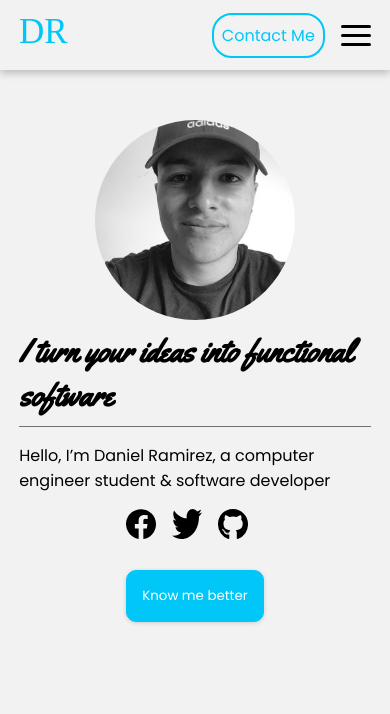
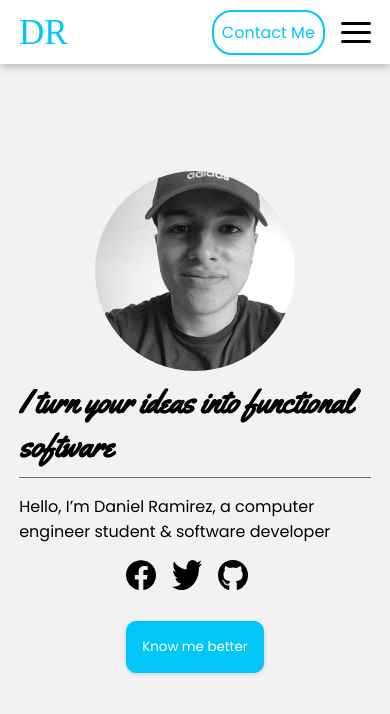
Before and after one commit to ditu474/personal-webpage, an Angular app: page / in a window 390 px wide. Shown: the top 714 px of the page. Built offline with nearby package versions, Linux system fonts and the light colour scheme.

Commit message:
feat: Added Mobile Menu

```diff
--- a/src/app/hero/hero.component.css
+++ b/src/app/hero/hero.component.css
@@ -1,5 +1,4 @@
 #hero {
-  margin-top: 50px;
   display: flex;
   flex-direction: column;
   align-items: center;
--- a/src/app/hero/hero.component.html
+++ b/src/app/hero/hero.component.html
@@ -1,4 +1,4 @@
-<div id="hero" class="container">
+<section id="hero" class="container">
   <img
     src="assets/images/me.svg"
     alt="profile picture"
@@ -20,4 +20,4 @@
     /></a>
   </div>
   <button class="primary-button">Know me better</button>
-</div>
+</section>
--- a/src/app/toolbar/toolbar.component.css
+++ b/src/app/toolbar/toolbar.component.css
@@ -1,6 +1,18 @@
+#toolbar {
+  position: fixed;
+  top: 0;
+  left: 0;
+  width: 100%;
+}
+
 .navbar {
   box-shadow: rgba(0, 0, 0, 0.24) 0px 3px 8px;
-  height: 4.4rem;
+  height: 4rem;
+  background-color: white;
+}
+
+.logo > img {
+  display: block;
 }
 
 .menu {
@@ -27,3 +39,38 @@
   color: white;
   background-color: #00c7f7;
 }
+
+.mobile-menu-icon:hover {
+  cursor: pointer;
+}
+
+.mobile-menu {
+  text-align: center;
+  background-color: rgba(0, 0, 0, 0.4);
+}
+
+.mobile-menu > ul {
+  margin: 0;
+  padding: 0;
+}
+
+.mobile-menu-item {
+  list-style: none;
+}
+
+.mobile-menu-item > a {
+  text-decoration: none;
+  display: block;
+  color: white;
+  padding: 0.3em 0;
+}
+
+.mobile-menu-item > a:hover {
+  background-color: rgba(0, 0, 0, 0.5);
+}
+
+@media (max-width: 280px) {
+  .primary-nav-el {
+    font-size: 0.8em;
+  }
+}
--- a/src/app/toolbar/toolbar.component.html
+++ b/src/app/toolbar/toolbar.component.html
@@ -1,8 +1,24 @@
-<div class="navbar">
-  <div class="container menu">
-    <a href="#hero"><img src="assets/icons/logo.svg" alt="logo" /></a>
-    <div class="spacer"></div>
-    <a href="#" class="primary-nav-el">Contact Me</a>
-    <img src="assets/icons/menu.svg" alt="menu" />
+<div id="toolbar">
+  <div class="navbar">
+    <div class="container menu">
+      <a href="#hero" class="logo"
+        ><img src="assets/icons/logo.svg" alt="logo"
+      /></a>
+      <div class="spacer"></div>
+      <a href="#contact" class="primary-nav-el">Contact Me</a>
+      <img
+        src="assets/icons/menu.svg"
+        alt="menu"
+        class="mobile-menu-icon"
+        (click)="mobileMenuHandler()"
+      />
+    </div>
+  </div>
+  <div class="mobile-menu" *ngIf="showMobileMenu">
+    <ul (click)="mobileMenuHandler()">
+      <li class="mobile-menu-item"><a href="#hero">Home</a></li>
+      <li class="mobile-menu-item"><a href="#about">About</a></li>
+      <li class="mobile-menu-item"><a href="#projects">Projects</a></li>
+    </ul>
   </div>
 </div>
--- a/src/app/toolbar/toolbar.component.ts
+++ b/src/app/toolbar/toolbar.component.ts
@@ -3,13 +3,16 @@ import { Component, OnInit } from '@angular/core';
 @Component({
   selector: 'app-toolbar',
   templateUrl: './toolbar.component.html',
-  styleUrls: ['./toolbar.component.css']
+  styleUrls: ['./toolbar.component.css'],
 })
 export class ToolbarComponent implements OnInit {
+  showMobileMenu: boolean = false;
 
-  constructor() { }
+  constructor() {}
 
-  ngOnInit(): void {
+  ngOnInit(): void {}
+
+  mobileMenuHandler(): void {
+    this.showMobileMenu = !this.showMobileMenu;
   }
-
 }
--- a/src/styles.css
+++ b/src/styles.css
@@ -11,6 +11,17 @@ body {
 }
 
 .container {
-  max-width: 1920;
+  max-width: 1920px;
   margin: 0 1.2rem;
 }
+
+section {
+  height: 100vh;
+  max-height: 1080px;
+}
+
+@media (max-height: 700px) {
+  section {
+    height: 700px;
+  }
+}
```
